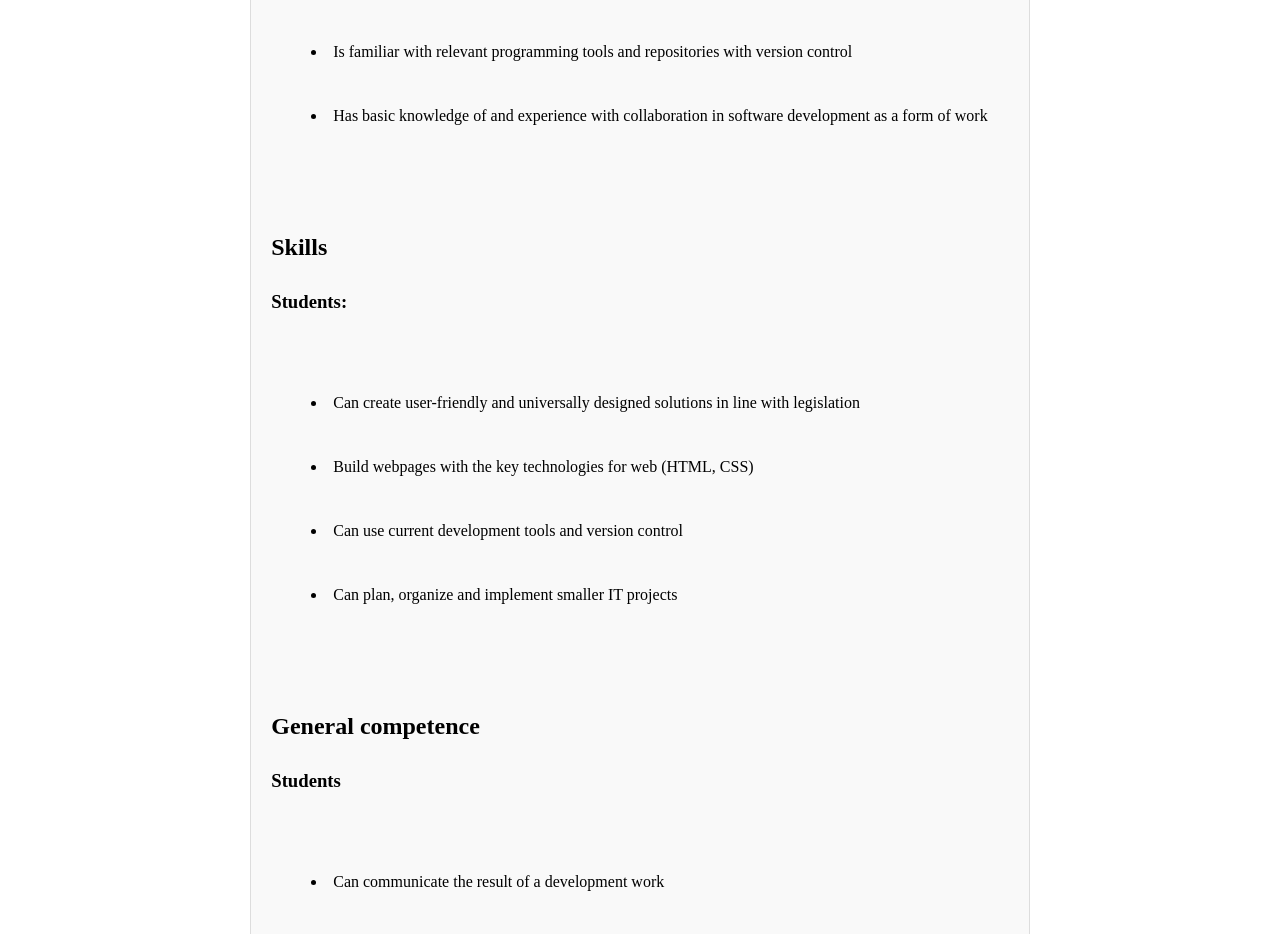
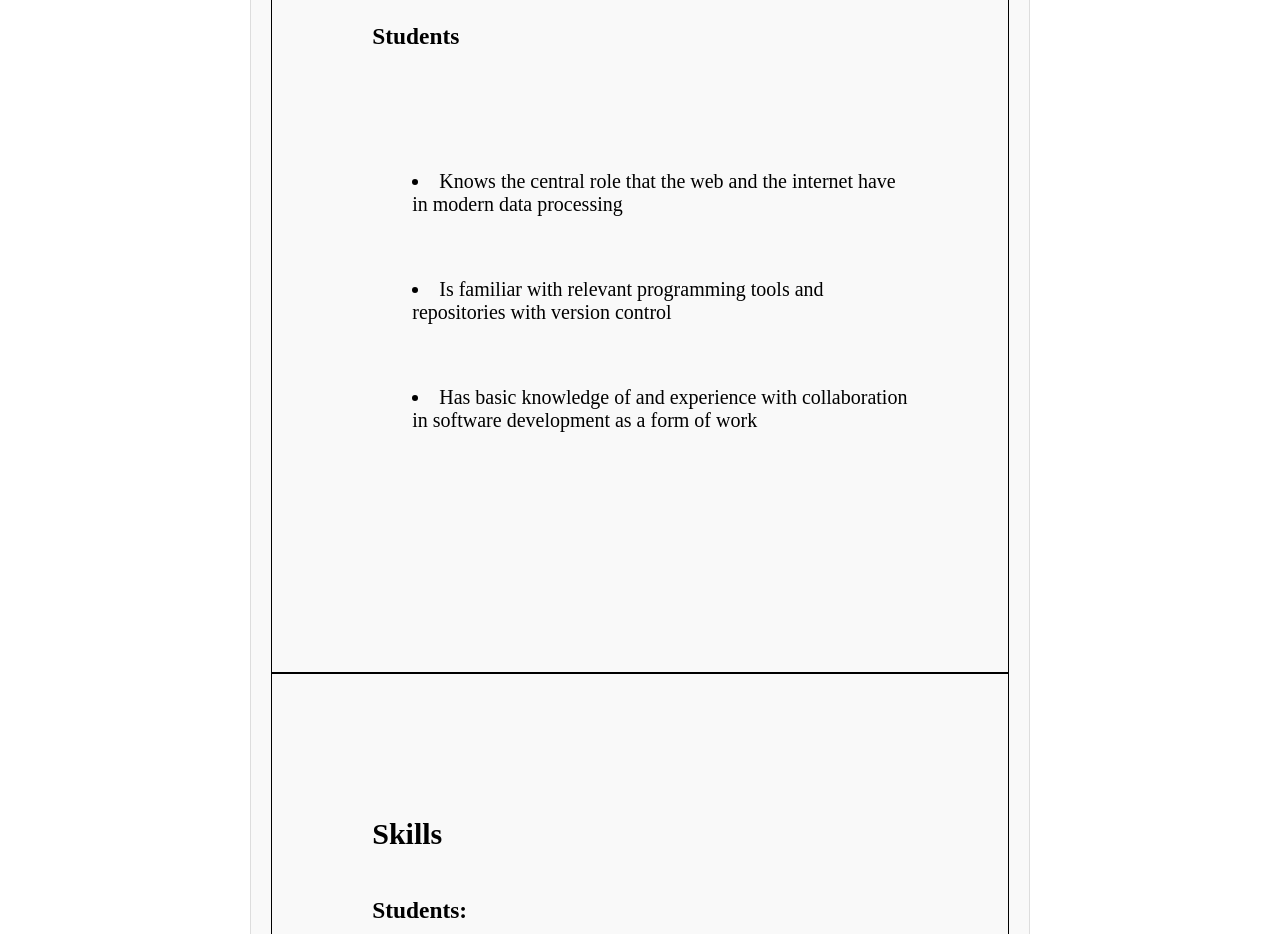
Before and after one commit to OsloMet-web/Oblig-2-group-1, a plain HTML site: page pages/data1200.html in a window 1280 px wide. Shown: the part 371-1305 px from the top of the page. Drawn offline with Linux system fonts and the light colour scheme.

Commit message:
Fikset på data1200 pagen

```diff
--- a/pages/data1200.html
+++ b/pages/data1200.html
@@ -25,11 +25,11 @@
         <main>
             <div>
                 <h1>DATA 1200</h1>
-                <div id="grid1200">
+                <div class="grid1200">
 
-                    <div class="article" id="article-0">
+                    <div class="article">
 
-                       <div>
+                       <div class="griditem">
                             <pre>
                                 <h2>Knowledge</h2>
                                 <h3>Students</h3>
@@ -42,7 +42,7 @@
 
                         </div>
 
-                        <div>
+                        <div class="griditem">
                             <pre>
                                 <h2>Skills</h2>
                                 <h3>Students:</h3>
@@ -56,7 +56,7 @@
 
                         </div>
 
-                        <div>
+                        <div class="griditem">
                             <pre>
                                 <h2>General competence</h2>
                                 <h3>Students</h3>
@@ -64,7 +64,7 @@
                                     <li>Can communicate the result of a development work</li>
                                     <li>Can collaborate in groups</li>
                                 </ul>
-                             </pre>
+                            </pre>
                         </div>
                     </div>
                 </div>
--- a/style/style.css
+++ b/style/style.css
@@ -185,10 +185,15 @@ button[data-close-modal]:hover {
 
 /*Grid system for Data1200 page*/
 
-#grid1200{
-grid-template-columns: auto;
-grid-template-rows: auto;
+.grid1200{
+display: grid;
+text-align: left;
 list-style: inside;
-text-align: left;
-gap: 10px
 }
+
+
+.griditem{
+border: 1px  solid rgb(0, 0, 0);
+font-size: 20px;
+padding: 100px;
+}
```
